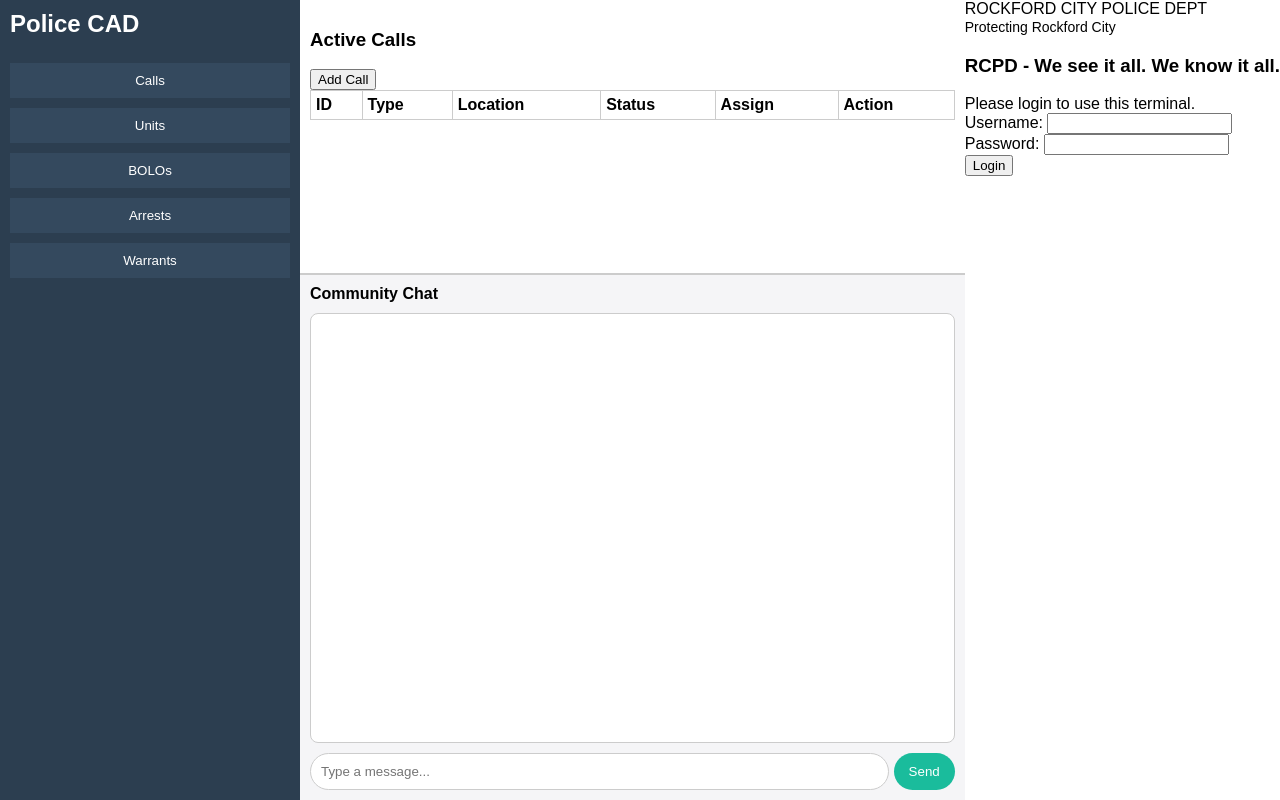
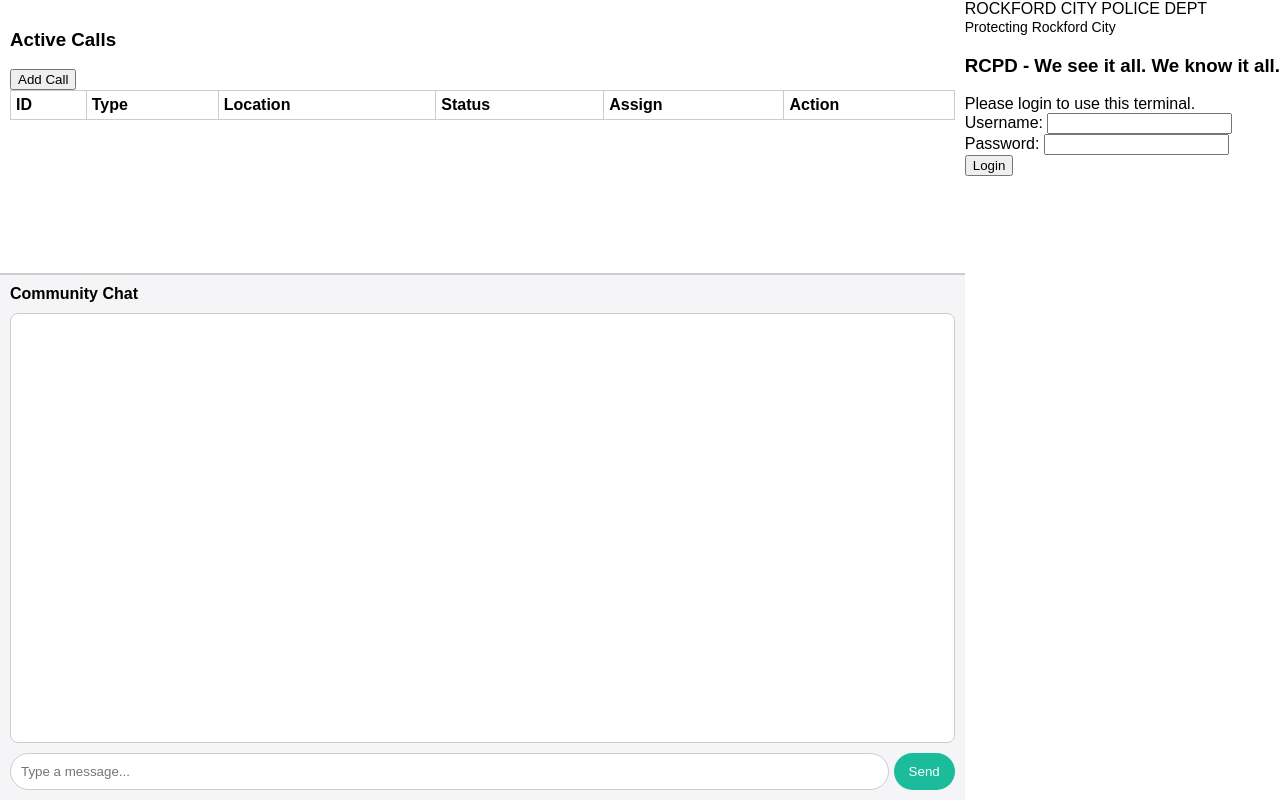
Before and after one commit to JayFrostX/Cad-, a website: page index.html in a window 1280 px wide. Drawn offline with Linux system fonts and the light colour scheme.

Commit message:
Hide sidebar by default using inline style

```diff
--- a/index.html
+++ b/index.html
@@ -50,7 +50,7 @@
 </head>
 <body>
 
-<div id="sidebar">
+<div id="sidebar" style="display:none;">
   <h2>Police CAD</h2>
   <button onclick="showSection('calls')">Calls</button>
   <button onclick="showSection('units')">Units</button>
```
